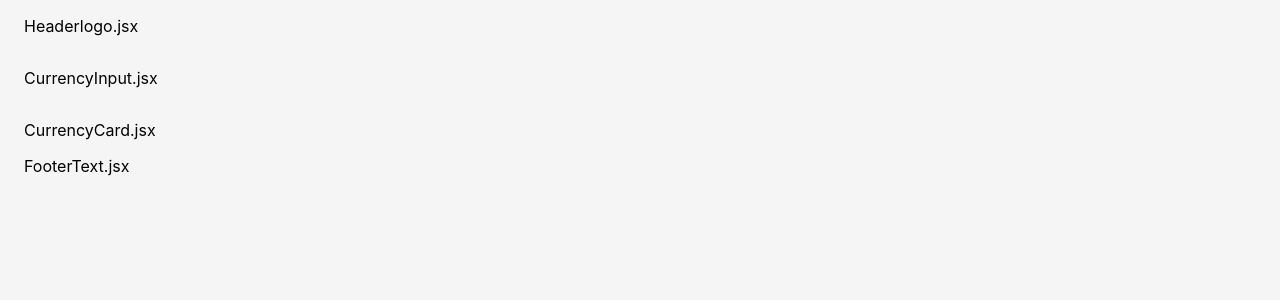
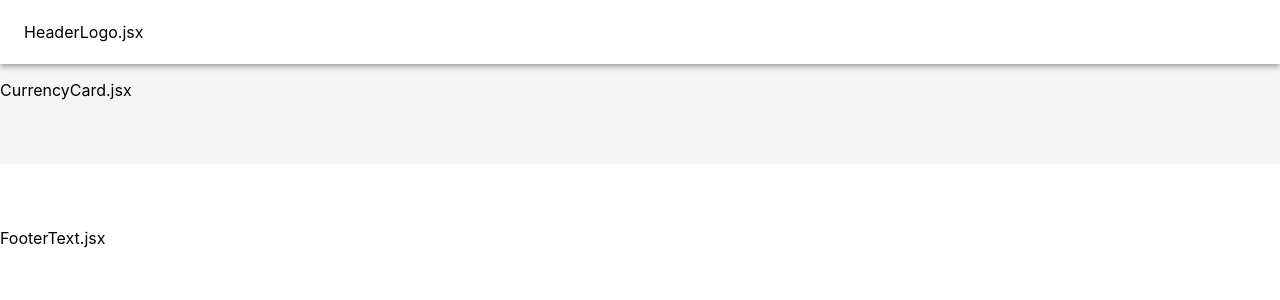
Before and after one commit to ricardonava/banxico-frontend, a React (Create React App) app: page / in a window 1280 px wide. Shown: the top 300 px of the page. Built offline with nearby package versions, Linux system fonts and the light colour scheme.

Commit message:
Added basic styling to container components to represent layout

```diff
--- a/src/App.jsx
+++ b/src/App.jsx
@@ -7,11 +7,9 @@ import Header from './containers/Header';
 import Main from './containers/Main';
 import Footer from './containers/Footer';
 
-const styles = theme => ({
+const styles = () => ({
   layout: {
     width: 'auto',
-    marginLeft: theme.spacing.unit * 3,
-    marginRight: theme.spacing.unit * 3,
   },
 });
 
@@ -28,7 +26,7 @@ const App = (props) => {
 };
 
 App.propTypes = {
-  classes: PropTypes.object.isRequired,
+  classes: PropTypes.shape().isRequired,
 };
 
 export default withStyles(styles)(App);
--- a/src/components/HeaderLogo.jsx
+++ b/src/components/HeaderLogo.jsx
@@ -1,5 +1,5 @@
 import React from 'react';
 
-const Headerlogo = () => <p>Headerlogo.jsx</p>;
+const Headerlogo = () => <font color="black">HeaderLogo.jsx</font>;
 
 export default Headerlogo;
--- a/src/containers/Footer.jsx
+++ b/src/containers/Footer.jsx
@@ -1,11 +1,35 @@
 import React from 'react';
+import PropTypes from 'prop-types';
+
+import { withStyles } from '@material-ui/core/styles';
 
 import FooterText from '../components/FooterText';
 
-const Footer = () => (
-  <footer>
-    <FooterText />
-  </footer>
-);
+const styles = theme => ({
+  root: {
+    flexGrow: 1,
+  },
+  footer: {
+    backgroundColor: theme.palette.background.paper,
+    marginTop: theme.spacing.unit * 8,
+    padding: `${theme.spacing.unit * 6}px 0`,
+  },
+});
 
-export default Footer;
+const Footer = (props) => {
+  const { classes } = props;
+
+  return (
+    <div className={classes.root}>
+      <footer className={classes.footer}>
+        <FooterText />
+      </footer>
+    </div>
+  );
+};
+
+Footer.propTypes = {
+  classes: PropTypes.shape().isRequired,
+};
+
+export default withStyles(styles)(Footer);
--- a/src/containers/Header.jsx
+++ b/src/containers/Header.jsx
@@ -1,34 +1,37 @@
 import React from 'react';
-// import { withStyles } from '@material-ui/core/styles';
-import Grid from '@material-ui/core/Grid';
+import PropTypes from 'prop-types';
+
+import { withStyles } from '@material-ui/core/styles';
+import AppBar from '@material-ui/core/AppBar';
+import Toolbar from '@material-ui/core/Toolbar';
 
 import HeaderLogo from '../components/HeaderLogo';
-import CurrencyInput from '../components/CurrencyInput';
 
-// const Header = () => (
-//   <header>
-//     <HeaderLogo />
-//     <CurrencyInput />
-//   </header>
-// );
+const styles = theme => ({
+  root: {
+    flexGrow: 1,
+  },
+  header: {
+    backgroundColor: theme.palette.background.paper,
+  },
+});
 
-// const styles = theme => ({
-//   root: {
-//     flexGrow: 1,
-//   },
-// });
+const Header = (props) => {
+  const { classes } = props;
 
-const Header = () => (
-  <header>
-    <Grid container direction="column">
-      <Grid item>
-        <HeaderLogo />
-      </Grid>
-      <Grid item>
-        <CurrencyInput />
-      </Grid>
-    </Grid>
-  </header>
-);
+  return (
+    <header className={classes.root}>
+      <AppBar position="relative" className={classes.header}>
+        <Toolbar>
+          <HeaderLogo />
+        </Toolbar>
+      </AppBar>
+    </header>
+  );
+};
 
-export default Header;
+Header.propTypes = {
+  classes: PropTypes.shape().isRequired,
+};
+
+export default withStyles(styles)(Header);
```
